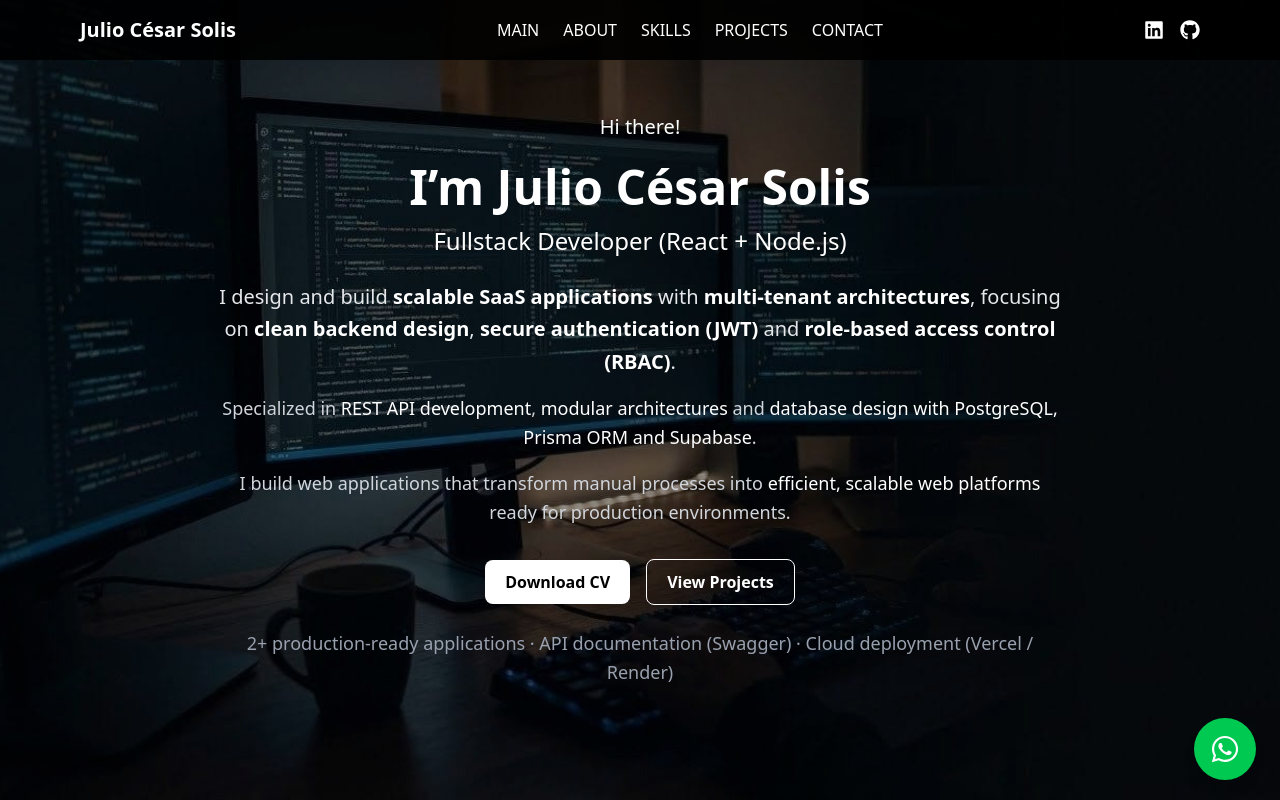
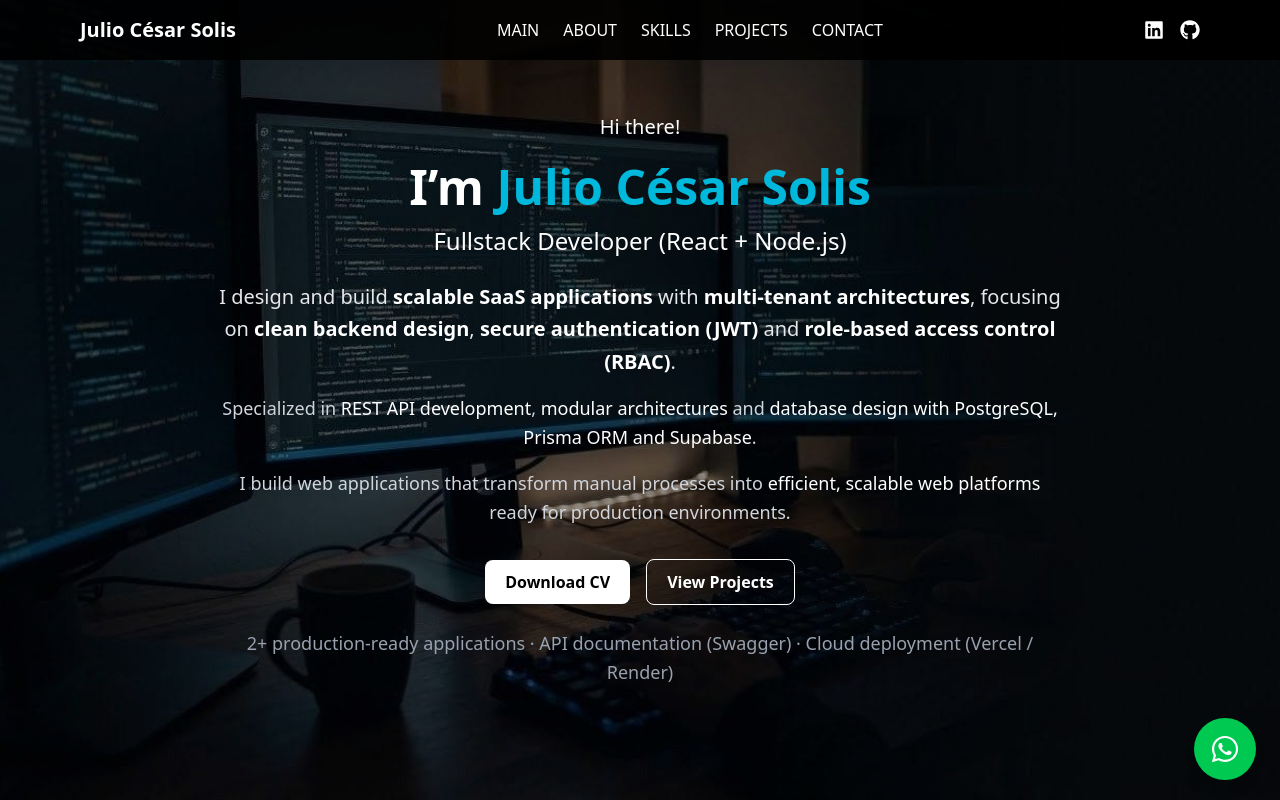
Before and after one commit to JulioCesarSolis266/MyPorfolio, a React (Vite) app: page / in a window 1280 px wide. Shown: the top 800 px of the page. Built offline with nearby package versions, Linux system fonts and the light colour scheme.

Commit message:
improve my hero section

```diff
--- a/src/sections/Hero.jsx
+++ b/src/sections/Hero.jsx
@@ -18,7 +18,8 @@ export default function Hero() {
 
             {/* Nombre + Rol */}
             <h1 className="mt-4 font-semibold leading-tight text-2xl sm:text-3xl md:text-4xl lg:text-5xl">
-              I’m <span className="font-bold">Julio César Solis</span>
+              I’m{" "}
+              <span className="font-bold text-cyan-500">Julio César Solis</span>
               <span className="block mt-2 text-lg sm:text-xl md:text-2xl font-normal">
                 Fullstack Developer (React + Node.js)
               </span>
```
